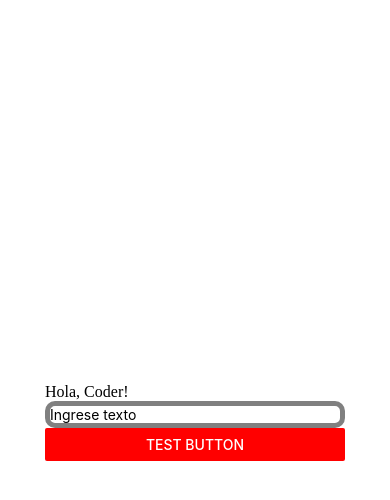
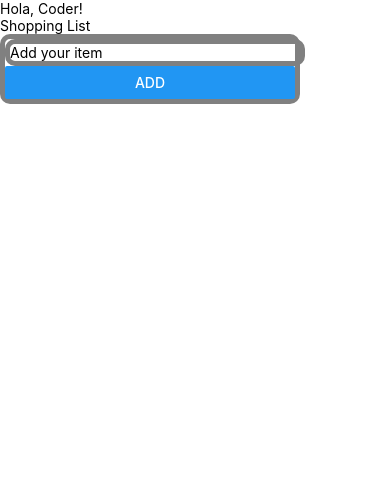
Before and after one commit to IgnacioOdriozola/cursoDesarrolloDeApps, a React Native app: screen / in a window 390 px wide. Shown: the top 500 px of the page. Built offline with nearby package versions, Linux system fonts and the light colour scheme.

Commit message:
little improvements in the list

```diff
--- a/App.js
+++ b/App.js
@@ -1,19 +1,99 @@
-import { StyleSheet, View, TextInput,Button } from 'react-native';
-import TestComponent from './components/test-component/TestComponent';
+import { useState } from 'react';
+import { StyleSheet, View, TextInput,Button, Text, FlatList, Pressable,Modal } from 'react-native';
+
+import Popup from './components/utils/Popup'
 
 export default function App() {
+  const [textItem, setTextItem] = useState();
+  const [itemList, setItemList] = useState([]);
+  const [openModal, setOpenModal] = useState(false)
+  const [finishedItemLabel, setFinishedItemLabel] = useState(false)
+
+  const changeItem = (item) =>{
+    setTextItem({id:itemList.length===0?0:parseInt(itemList[itemList.length-1].id)+1,value: item})
+    console.log(itemList);
+  }
+
+  const closeModal = () =>{
+    setOpenModal(false);
+  }
+
+  const buildItemList = () => {
+    setItemList((current)=>[
+      ...current,textItem
+    ])
+    /* setItemList(
+      [...itemList, {id:itemList.length+1,value: textItem}]
+    ), */
+    setTextItem("")
+  }
+
+  const openItem = ({item}) =>{
+    setTextItem(item);
+    setOpenModal(true);
+  }
+
+  const renderingItem = (item) =>{
+    return(
+              <View id={item.item.id} style={textItem?.id===item.item.id && finishedItemLabel?styles.finishedItem : styles.item}>
+                <Pressable onPress={()=> openItem(item)}>
+                  <Text>{item.item.value}</Text>
+                </Pressable>
+              </View>
+  )}
+
+  const deleteItem = () =>{
+    setItemList(itemList.filter(iL => iL.id!== textItem.id))
+    setOpenModal(false)
+  }
+
+  const finishedItem = () => {
+    setFinishedItemLabel(true);
+    setOpenModal(false)
+  }
+
   return (
-    <View style={styles.container}>
-      <View>
-        <View>Hola, Coder!</View>
-        <TextInput placeholder='Ingrese texto' style={styles.testInput}/>
-        <Button title="Test Button" color={'red'} style={styles.testButton}/>
+    <View>
+        <Text>Hola, Coder!</Text>
+        <Text>Shopping List</Text>
+        <View style={styles.testInput}>
+          <TextInput
+            value={textItem}
+            style={styles.testInput}
+            placeholder="Add your item"
+            onChangeText={changeItem}
+            />
+            <Button title="ADD" onPress={buildItemList}/>
+        </View>
+        <View>
+          <FlatList
+            data={itemList}
+            renderItem={ renderingItem}
+            keyExtractor={(item)=> item.id}
+            >
+          </FlatList>
+          <Popup isVisible={openModal} closeModal={closeModal} deleteItem={deleteItem} finishedItem={finishedItem}></Popup>
+        </View>
       </View>
-    </View>
   );
 }
 
+
+
 const styles = StyleSheet.create({
+  inputContainer: {
+    width: 300,
+    padding: 20,
+    alignItems: "center",
+    shadowColor: "black",
+    shadowOffset: { width: 0, height: 2 },
+    shadowRadius: 6,
+    shadowOpacity: 0.5,
+    elevation: 5,
+    borderRadius: 10,
+    backgroundColor: "white",
+    marginTop:200
+  },
   container: {
     flex: 1,
     backgroundColor: '#fff',
@@ -28,5 +108,8 @@ const styles = StyleSheet.create({
   },
   testButton:{
     width: 150
+  },
+  finishedItem:{
+    backgroundColor:'green'
   }
 });
--- a/components/test-component/TestComponent.js
+++ b/components/test-component/TestComponent.js
@@ -1,11 +1,11 @@
-import { View, Button,TextInput } from "react-native";
 
-const TestComponent = () => {
+
+const ListComponent = () => {
+
+
     return (
-        <View>
+        <>
 
-        </View>
+        </>
     )
 }
-
-export default TestComponent;
--- /dev/null
+++ b/components/utils/Popup.js
@@ -0,0 +1,58 @@
+import { StyleSheet, Text, View, Pressable, Modal ,Button} from "react-native";
+import React from "react";
+
+const Popup = (props) => {
+    //const {isVisible} = props
+
+    const {isVisible, closeModal,deleteItem,finishedItem} = props
+
+
+    return (
+        <Modal style={styles.screen} animationType="fade" transparent={false} visible={isVisible}>
+            <Text style={styles.inputContainer}>soy un modal</Text>
+          <Button onPress={closeModal} color={'gray'} title='Cerrar'></Button>
+          <Button onPress={deleteItem} color={'red'} title='Borrar'></Button>
+          <Button onPress={finishedItem} color={'green'} title='Terminar'></Button>
+        </Modal>
+    )
+}
+
+export default Popup;
+
+const styles = StyleSheet.create({
+    screen: {
+        flex: 1,
+        padding: 10,
+        alignItems: "center",
+        marginTop: 50,
+        width:30
+      },
+    inputContainer: {
+      width: 300,
+      padding: 20,
+      alignItems: "center",
+      shadowColor: "black",
+      shadowOffset: { width: 0, height: 2 },
+      shadowRadius: 6,
+      shadowOpacity: 0.5,
+      elevation: 5,
+      borderRadius: 10,
+      backgroundColor: "white",
+      marginTop:200
+    },
+    container: {
+      flex: 1,
+      backgroundColor: '#fff',
+      alignItems: 'center',
+      justifyContent: 'center',
+    },
+    testInput:{
+      width:300,
+      borderColor:'grey',
+      borderRadius:10,
+      borderWidth:5
+    },
+    testButton:{
+      width: 150
+    }
+  });
```
